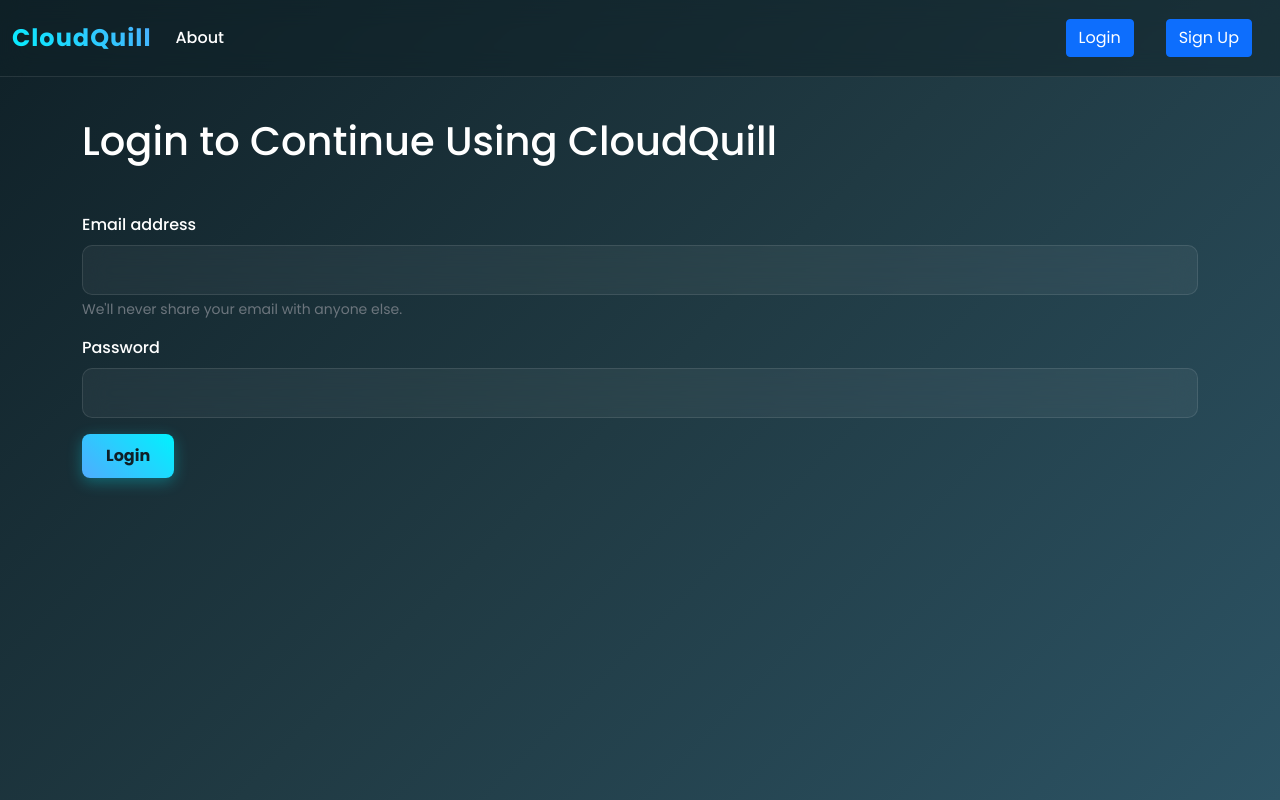
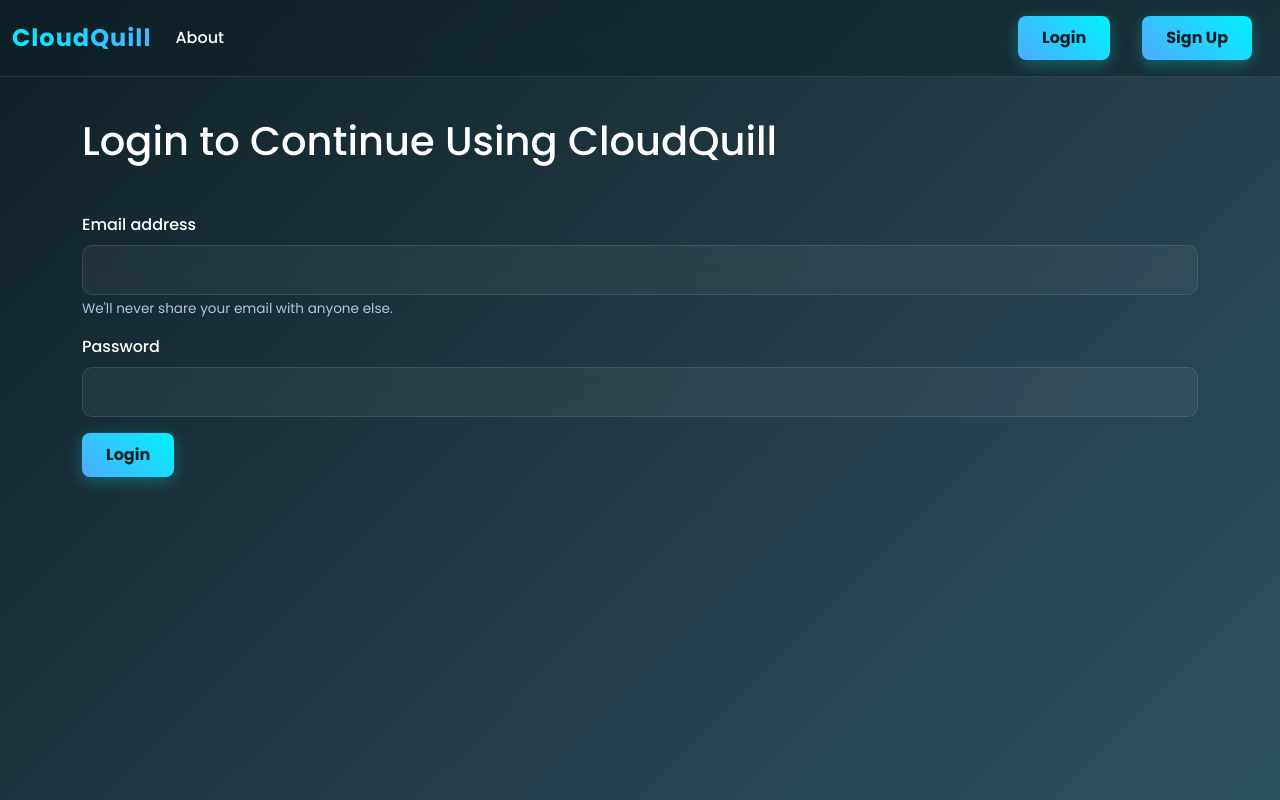
Before and after one commit to krishparmar22242/CloudQuill, a React (Create React App) app: page /login in a window 1280 px wide. Built offline with nearby package versions, Linux system fonts and the light colour scheme.

Commit message:
Standardize button styling across link tags and button elements + clean up form text color

```diff
--- a/src/index.css
+++ b/src/index.css
@@ -83,26 +83,50 @@ input.form-control::placeholder, textarea.form-control::placeholder {
   color: rgba(255, 255, 255, 0.5) !important;
 }
 
-/* Buttons */
-button.btn-primary {
-  background: linear-gradient(45deg, var(--secondary-color), var(--primary-color));
-  border: none;
-  border-radius: 8px;
-  color: #0f2027 !important;
-  font-weight: 700;
-  padding: 10px 24px;
-  transition: all 0.3s ease;
-  box-shadow: 0 4px 15px rgba(0, 242, 254, 0.3);
+.form-text {
+  color: var(--text-muted) !important;
+  font-size: 0.85rem;
 }
 
-button.btn-primary:hover {
-  transform: translateY(-3px);
-  box-shadow: 0 8px 25px rgba(0, 242, 254, 0.5);
-  background: linear-gradient(45deg, var(--primary-color), var(--secondary-color));
+/* Buttons */
+.btn-primary {
+  background: linear-gradient(45deg, var(--secondary-color), var(--primary-color)) !important;
+  border: none !important;
+  border-radius: 8px !important;
+  color: #0f2027 !important;
+  font-weight: 700 !important;
+  padding: 10px 24px !important;
+  transition: all 0.3s ease !important;
+  box-shadow: 0 4px 15px rgba(0, 242, 254, 0.3) !important;
+  display: inline-block;
+  text-decoration: none;
 }
 
-button.btn-primary:active {
-  transform: scale(0.95);
+.btn-primary:hover {
+  transform: translateY(-3px) !important;
+  box-shadow: 0 8px 25px rgba(0, 242, 254, 0.5) !important;
+  background: linear-gradient(45deg, var(--primary-color), var(--secondary-color)) !important;
+  color: #0f2027 !important;
+}
+
+.btn-primary:active {
+  transform: scale(0.95) !important;
+}
+
+.btn-secondary {
+  background: rgba(255, 255, 255, 0.1) !important;
+  backdrop-filter: blur(10px) !important;
+  border: 1px solid rgba(255, 255, 255, 0.2) !important;
+  color: #ffffff !important;
+  border-radius: 8px !important;
+  font-weight: 600 !important;
+  padding: 10px 24px !important;
+  transition: all 0.3s ease !important;
+}
+
+.btn-secondary:hover {
+  background: rgba(255, 255, 255, 0.2) !important;
+  transform: translateY(-2px) !important;
 }
 
 /* Note Cards Settings */
```
